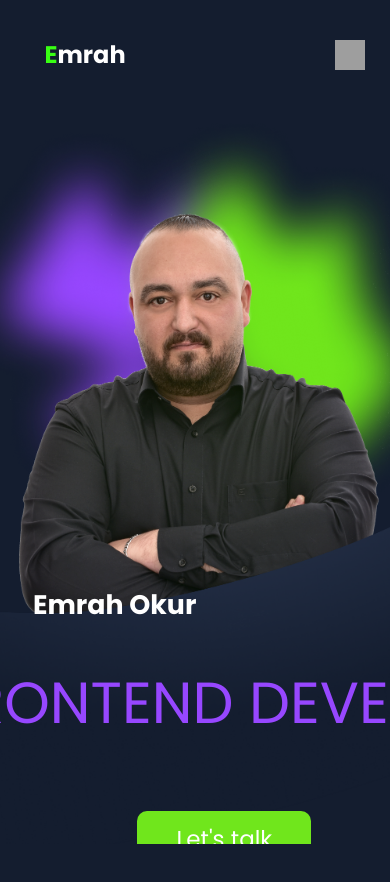
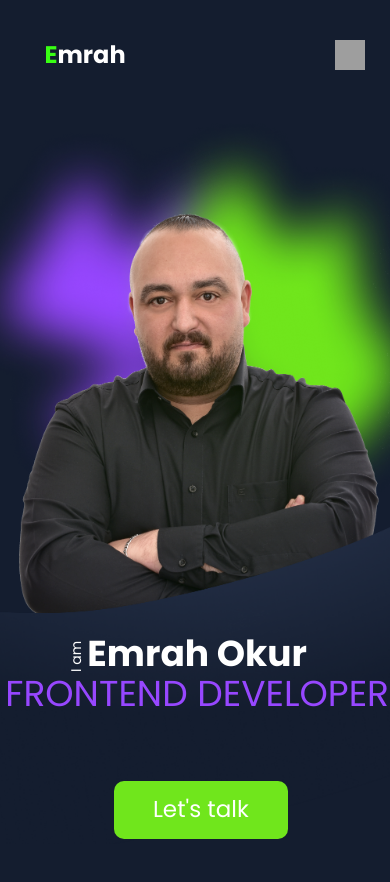
Before and after one commit to EmrahOkur/Emrah-Okur-Portfolio, an Angular app in the folder Emrah-Okur-Portfolio/: page / in a window 390 px wide. Shown: the top 882 px of the page. Built offline with nearby package versions, Linux system fonts and the light colour scheme; grey boxes are pictures that could not be loaded.

Commit message:
Responsive fixes

```diff
--- a/Emrah-Okur-Portfolio/src/app/hero/hero-mobile.component.scss
+++ b/Emrah-Okur-Portfolio/src/app/hero/hero-mobile.component.scss
@@ -4,6 +4,7 @@
 @media (max-width: 500px) {
     .secondary-shadow {
         margin-top: 55%;
+        bottom: 120px;
     }
 
     .hero-image {
@@ -27,7 +28,7 @@
         justify-content: center;
         align-items: center;
         width: auto;
-        margin-top: 50px;
+        margin-top: -50px;
 
 
     }
@@ -37,14 +38,52 @@
         align-items: center;
 
     }
-    .secondary-shadow{
-        bottom: 120px;
-    }
+
     .footer-links{
         display: none;
     }
+    .hero-name-title .hero-name h1 {
+        position: absolute; /* Aktiviert absolute Positionierung */
+        top: 50%; /* Positionierung von oben */
+        left: 50%; /* Positionierung von links */
+        transform: translate(-50%, -50%) translate(20px, -100px); /* Zentriert und verschiebt */
+        text-align: center; /* Zentriert den Text horizontal */
+        font-size: 36px !important; /* Kleinere Schriftgröße */
 
 
+    }
+    .hero-subtitle{
+        position: absolute; /* Aktiviert absolute Positionierung */
+    top: 50%; /* Positionierung von oben */
+    left: 50%; /* Positionierung von links */
+    transform: translate(-50%, -150%) translate(20px, 30px); /* Zentriert und verschiebt */
+    text-align: center; /* Zentriert den Text horizontal */
+    }
+
+    .hero-subtitle span {
+        font-size: 36px !important; /* Schriftgröße */
+        color: #9747ff; /* Textfarbe */
+        font-family: 'Poppins', sans-serif; /* Schriftart */
+
+    }
+    .intro-text {
+        position: relative; /* Ermöglicht relative Verschiebung */
+        top: -90px; /* Hebt das Element an */
+        left: 50px;
+        text-align: center; /* Zentriert den Text */
+    }
+
+    .intro-text p {
+        font-size: 14px !important; /* Schriftgröße */
+        font-family: 'Poppins', sans-serif;
+        color: white;
+        margin: 0; /* Entfernt Standard-Abstand */
+    }
+
+    .text-section {
+        position: relative; /* Ermöglicht relative Verschiebung */
+        transform: translate(-10px, 20px); /* Verschiebt den gesamten Container */
+    }
 
 
 }
```
